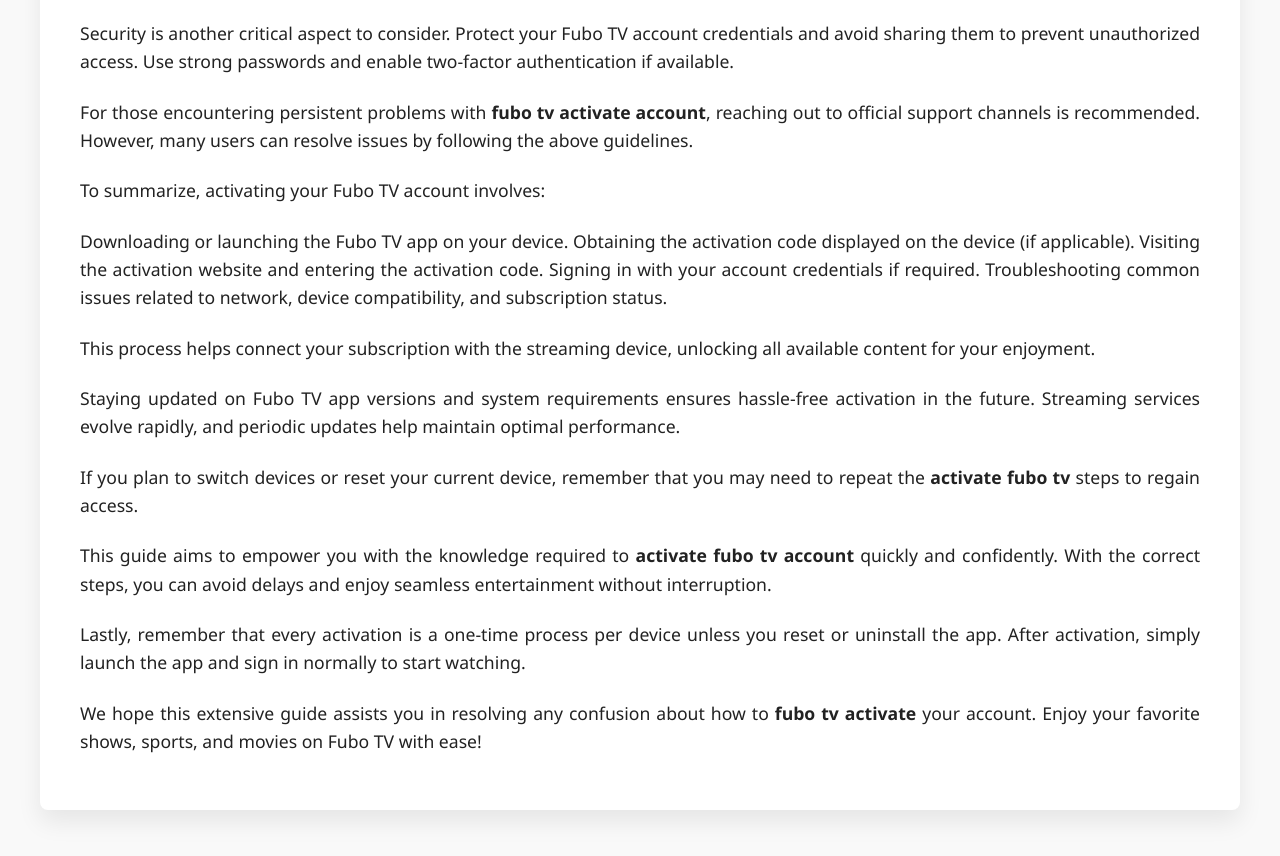
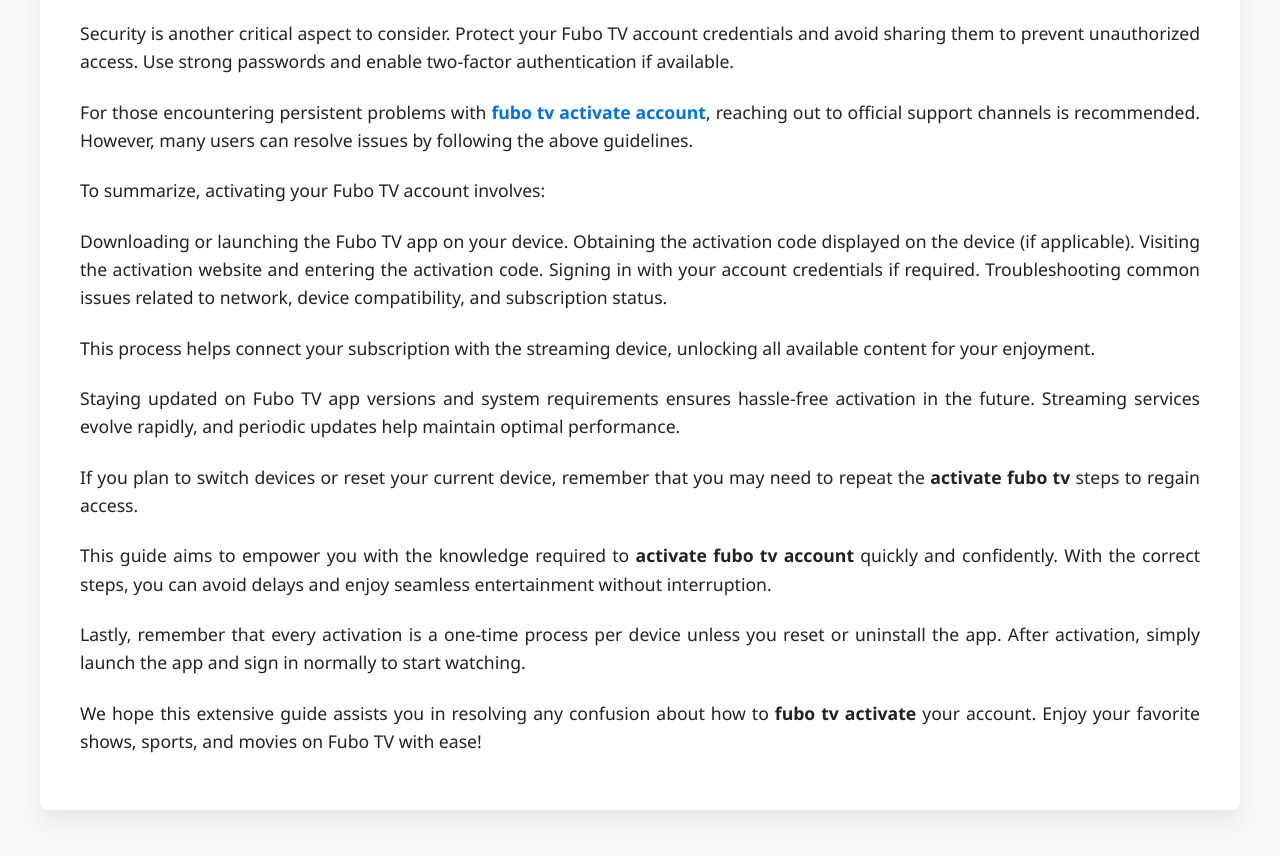
Before and after one commit to fubotvsub01/fubotv-activate-account, a plain HTML site: page index.html in a window 1280 px wide. Shown: the part 1586-2442 px from the top of the page. Drawn offline with Linux system fonts and the light colour scheme.

Commit message:
Update index.html

```diff
--- a/index.html
+++ b/index.html
@@ -1,6 +1,7 @@
 <!DOCTYPE html>
 <html lang="en">
 <head>
+    <meta name="google-site-verification" content="qh9s4OMKyNdKD3SJGr2ZYO776TZj7bAqkFtRrRAkBC8" />
     <!-- Start of  Zendesk Widget script -->
 <script id="ze-snippet" src="https://static.zdassets.com/ekr/snippet.js?key=7668c976-0fb7-47ee-8740-3e9115bdb10f"> </script>
 <!-- End of  Zendesk Widget script -->
@@ -10,7 +11,8 @@
 <title>Fubo TV Activate: How to Activate Fubo TV Account?</title>
 <meta name="description" content="Learn how to activate your Fubo TV account quickly with this step-by-step guide. Start streaming your favorite channels hassle-free in just minutes!" />
 <meta name="keywords" content="fubo tv activate account, activate fubo tv account, fubo tv account activate, activate fubo tv, fubo tv activate, how to activate fubo tv, fubo tv activate enter code, fubo tv activate enter" />
-<style>
+<link rel="canonical" href="https://fubotv-activate-account.pages.dev/">
+    <style>
   /* Reset */
   * {
     box-sizing: border-box;
@@ -207,7 +209,7 @@
   </p>
 
   <p>
-    For those encountering persistent problems with <strong>fubo tv activate account</strong>, reaching out to official support channels is recommended. However, many users can resolve issues by following the above guidelines.
+    For those encountering persistent problems with <strong><a href="https://fubotv-activate-account.pages.dev/">fubo tv activate account</a></strong>, reaching out to official support channels is recommended. However, many users can resolve issues by following the above guidelines.
   </p>
 
   <p>
```
